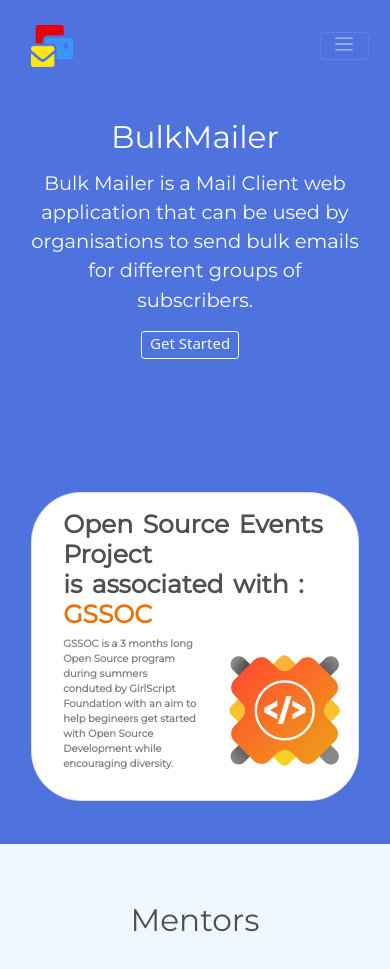
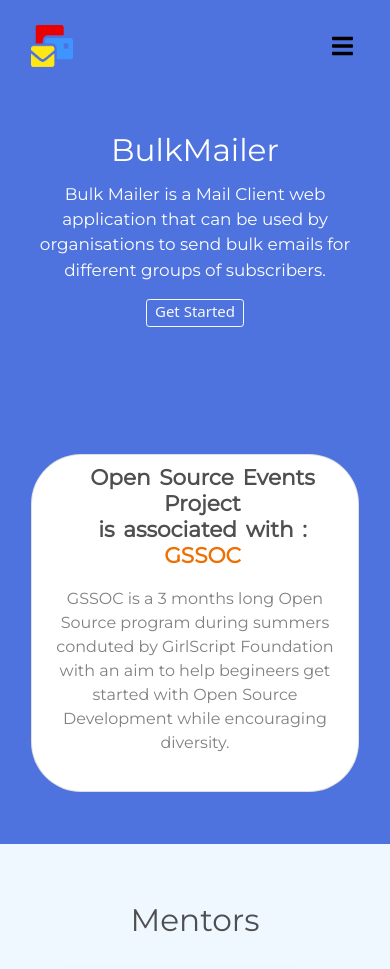
Before and after one commit to vigneshshettyin/Bulk-Mailer, a Flask app: template templates/landing.html in a window 390 px wide. Shown: the top 969 px of the page. Run offline with Flask 2, Linux system fonts and the light colour scheme; the template is opened without the code that fills it, so the values that code supplies are empty; some libraries are stand-ins or nearby versions.

Commit message:
added navbar and responive nature

```diff
--- a/static/css/landing.css
+++ b/static/css/landing.css
@@ -28,6 +28,7 @@ p {
 }
 #intro{
   color: white;
+  text-align: center;
 }
 
 .section-heading {
@@ -100,7 +101,7 @@ p {
 }
 
 #title .container-fluid {
-  padding: 3% 15% 7%;
+  padding: 3% 10% 7%;
 }
 
 /* Title Image */
@@ -111,21 +112,25 @@ p {
   word-spacing: 3px;
   padding-left: 15px;
 }
+
+
+
+
+.card,#para,#logo{
+  display: flex;
+  justify-content: center;
+  align-items: center;
+  flex-direction: column;
+  padding: 10px;
+}
+
+.card{
+  height: fit-content!important;
+  min-height: 300px!important;
+}
+
 #tagline{
-  padding-top: 15px;
-  font-weight: bold;
-  text-align: left;
-}
-#logo{
-  position: absolute;
-  padding-left: 10px;
-  margin-left: 240px;
-  padding-top: 20px;
-}
-#para{
-  padding-top: 15px;
-  font-weight: bold;
-  text-align: left;
+  text-align: center;
 }
 /* mentor */
 .team-item {
@@ -676,6 +681,9 @@ color: black;
   height:2.5vh;
 }
 
+.navbar-nav{
+  display: none!important;
+}
   .about-section h2
   {
     font-size:56px;
@@ -697,22 +705,8 @@ color: black;
   margin-top: 0px;
   padding-top: 0px;
 }
-#tagline
-{
-  margin-top: 0px;
-  padding-top: 0px;
-  font-size: 25px;
-}
-#para
-{
-  margin-top: -1px;
-  padding-top: 0px;
-  font-size: 10px;
-}
-#logo
-{
-  padding-top: 3vh;
-}
+
+
 .navbar .navbar-brand img
 {
   width: 5vh;
@@ -968,7 +962,112 @@ a
 }
 }
 
+/* Mobile Navigation */
+.mobile-nav {
+  position: fixed;
+  top: 0;
+  bottom: 0;
+  z-index: 9999;
+  overflow-y: auto;
+  height: 100vh;
+  left: -70%;
+  width: 70%;
+  padding: 0;
+  padding-top: 18px;
+  background: rgb(34 50 99);
+  transition: 0.4s;
+}
 
+.mobile-nav * {
+  margin: 0;
+  padding: 0;
+  list-style: none;
+}
+
+.mobile-nav a {
+  display: block;
+  position: relative;
+  color: #fff;
+  padding: 10px 20px;
+  font-weight: 500;
+}
+
+.mobile-nav a:hover, .mobile-nav .active > a, .mobile-nav li:hover > a {
+  color: #8dc2fa;
+  text-decoration: none;
+}
+
+.mobile-nav .drop-down > a:after {
+  content: "\f078";
+  font-family: FontAwesome;
+  padding-left: 10px;
+  position: absolute;
+  right: 15px;
+}
+
+.mobile-nav .active.drop-down > a:after {
+  content: "\f077";
+}
+
+.mobile-nav .drop-down > a {
+  padding-right: 35px;
+}
+
+.mobile-nav .drop-down ul {
+  display: none;
+  overflow: hidden;
+}
+
+.mobile-nav .drop-down li {
+  padding-left: 20px;
+}
+
+.mobile-nav-toggle {
+z-index: 99;
+    border: 0;
+    background: none;
+    font-size: 24px!important;
+    transition: all 0.4s;
+    outline: none !important;
+    line-height: 1;
+    cursor: pointer;
+}
+
+.mobile-nav-toggle i {
+  margin: 18px 18px 0 0;
+}
+
+.mobile-nav-overly {
+  width: 100%;
+  height: 100%;
+  z-index: 9997;
+  top: 0;
+  left: 0;
+  position: fixed;
+  background: rgb(34 50 99 / 71%);
+  overflow: hidden;
+  display: none;
+}
+
+
+.mobile-nav-active {
+  overflow: hidden;
+}
+
+.mobile-nav-active .mobile-nav{
+  left: 0;
+}
+
+.mobile-nav-active .mobile-nav-toggle i {
+  color: #fff;
+}
+
+.classbox{
+  display: flex;
+  justify-content: center;
+  align-items: center;
+  flex-direction: column;
+}
 /* Styles for the content section */
 @media (min-width: 500px) {
 
@@ -979,16 +1078,9 @@ a
 
 @media screen and (max-width:768px)
 {
-  #logo{
-  padding: 0;
-  margin: 0;
-  width: auto;
-  margin-left: 50%;
-  }
 
-  .classbox{
-    height: 40%;
-  }
+
+
 
   .card{
     height: 100%;
@@ -1003,7 +1095,9 @@ a
   --bs-gutter-x:0!important
 }
 
-
+#tagline{
+  font-weight: 700;
+}
 #intro{
   font-size: 20px;
 }
@@ -1012,7 +1106,30 @@ a
  #bg,.top-sep,.top-sep1,.about-section h2,.techused h2{
    font-size: 8vw;
  }
- #intro{
-   font-size: 5vw;
- }
+#intro{
+  font-size: 2vh;
 }
+}
+@media screen and (min-width: 992px) {
+  .navbar-nav{
+    flex-direction: row!important;
+  }
+}
+
+@media screen and (max-width:800px) {
+
+  #logo{
+    display: none
+  }
+}
+
+@media screen and (max-width:300px) {
+
+#tagline{
+  font-size: 6vw;
+}
+
+#para{
+  font-size: 4vw;
+}
+}
--- /dev/null
+++ b/static/js/main.js
@@ -0,0 +1,39 @@
+(function ($) {
+    "use strict";
+
+    // Mobile Navigation
+    if ($('.main-nav').length) {
+      var $mobile_nav = $('.main-nav').clone().prop({
+        class: 'mobile-nav d-lg-none'
+      });
+      $('body').append($mobile_nav);
+      $('.navbar').append('<button type="button" class="mobile-nav-toggle d-lg-none"><i class="fa fa-bars"></i></button>');
+      $('body').append('<div class="mobile-nav-overly"></div>');
+
+      $(document).on('click', '.mobile-nav-toggle', function(e) {
+        $('body').toggleClass('mobile-nav-active');
+        $('.mobile-nav-toggle i').toggleClass('fa-times fa-bars');
+        $('.mobile-nav-overly').toggle();
+      });
+
+      $(document).on('click', '.mobile-nav .drop-down > a', function(e) {
+        e.preventDefault();
+        $(this).next().slideToggle(300);
+        $(this).parent().toggleClass('active');
+      });
+
+      $(document).click(function(e) {
+        var container = $(".mobile-nav, .mobile-nav-toggle");
+        if (!container.is(e.target) && container.has(e.target).length === 0) {
+          if ($('body').hasClass('mobile-nav-active')) {
+            $('body').removeClass('mobile-nav-active');
+            $('.mobile-nav-toggle i').toggleClass('fa-times fa-bars');
+            $('.mobile-nav-overly').fadeOut();
+          }
+        }
+      });
+    } else if ($(".mobile-nav, .mobile-nav-toggle").length) {
+      $(".mobile-nav, .mobile-nav-toggle").hide();
+    }
+
+  })(jQuery);
--- a/templates/landing.html
+++ b/templates/landing.html
@@ -20,6 +20,7 @@
   <script defer src="https://use.fontawesome.com/releases/v5.0.7/js/all.js"></script>
 
   <!-- Bootstrap Scripts -->
+  <script src="{{ url_for('static', filename='vendor/jquery/jquery.min.js') }}"></script>
   <script src="https://code.jquery.com/jquery-3.6.0.min.js" integrity="sha256-/xUj+3OJU5yExlq6GSYGSHk7tPXikynS7ogEvDej/m4=" crossorigin="anonymous"></script>
   <script src="https://cdnjs.cloudflare.com/ajax/libs/slick-carousel/1.6.0/slick.js"></script>
   <script src="https://cdnjs.cloudflare.com/ajax/libs/popper.js/1.12.9/umd/popper.min.js" integrity="sha384-ApNbgh9B+Y1QKtv3Rn7W3mgPxhU9K/ScQsAP7hUibX39j7fakFPskvXusvfa0b4Q" crossorigin="anonymous"></script>
@@ -70,17 +71,12 @@
 
       <!-- Nav Bar -->
 
-      <nav class="navbar navbar-expand-lg navbar-dark">
+      <nav class="navbar  navbar-dark">
 
         <a class="navbar-brand" href=""><img src="{{ url_for('static', filename='img/favicon.png') }}" width="40px"></a>
 
-        <button class="navbar-toggler" type="button" data-toggle="collapse" data-target="#navbarTogglerDemo02" style="margin:-10px;padding:-10px">
-            <span class="navbar-toggler-icon"></span>
-        </button>
 
-        <div class="collapse navbar-collapse" id="navbarTogglerDemo02">
-
-          <ul class="navbar-nav ml-auto">
+          <ul class="navbar-nav main-nav ml-auto">
             <li class="nav-item">
               <a class="nav-link" href="#Mentors">Mentors</a>
             </li>
@@ -130,15 +126,14 @@
             </li>
           </ul>
 
-        </div>
       </nav>
 
 
       <!-- Title -->
 
-      <div class="row mt-5 py-3 main" style="height:100%">
+      <div class="row  py-3 main" style="height:100%">
 
-        <div class="col-lg-6">
+        <div class="col-lg-6 classbox">
           <h1 class="big-heading" id="bg">BulkMailer</h1>
           <p id="intro"  >Bulk Mailer is a Mail Client web application that can be used by organisations to send bulk emails for different groups of subscribers.</p>
           <!-- link to the dashboard onclick -->
@@ -147,29 +142,26 @@
         </div>
 
         <div class="col-lg-6 col-sm-11 classbox" >
-          <div class="card mb-3" style="border-radius: 50px;display: inline-block;">
-            <div class="row g-0">
+          <div class="card mb-3" style="border-radius: 50px;">
 
-              <div class="col-md-auto">
-                <div class="card-body" style="position: relative;">
                   <h4 class="card-title" id="tagline">Open Source Events Project <br/>is associated  with : <span style="color: #ef6f00;">GSSOC</span></h4>
-                  <div class="col-md-auto" id="logo">
+                  <div class="row">
+                  <div class="col-lg-6 col-xm-12" id="logo">
                     <img src="{{ url_for('static', filename='img/gssoc.png') }}" alt="logo" class="img-fluid" width="150px"/>
                   </div>
-                  <p class="col-md-auto" id="para">
-                      GSSOC is a 3 months long <br />
-                      Open Source program <br />
-                      during summers <br />
-                      conduted by GirlScript <br />
-                      Foundation with an aim to <br />
-                      help begineers get started <br />
-                      with Open Source <br />
-                      Development while <br />
+                  <p class="col-lg-6 col-xm-12" id="para">
+                      GSSOC is a 3 months long
+                      Open Source program
+                      during summers
+                      conduted by GirlScript
+                      Foundation with an aim to
+                      help begineers get started
+                      with Open Source
+                      Development while
                       encouraging diversity.
                   </p>
-                </div>
-              </div>
-            </div>
+                  </div>
+
           </div>
         </div>
 
@@ -502,6 +494,7 @@ function topFunction() {
       }
   </script>
   <script src="https://cdn.jsdelivr.net/npm/bootstrap@5.0.0-beta3/dist/js/bootstrap.bundle.min.js" integrity="sha384-JEW9xMcG8R+pH31jmWH6WWP0WintQrMb4s7ZOdauHnUtxwoG2vI5DkLtS3qm9Ekf" crossorigin="anonymous"></script>
+    <script src="{{ url_for('static', filename='js/main.js') }}"></script>
 <!-- Start Simple-Notify -->
 {% with errors = get_flashed_messages(category_filter=["danger"]) %}
   {% if errors %}
```
